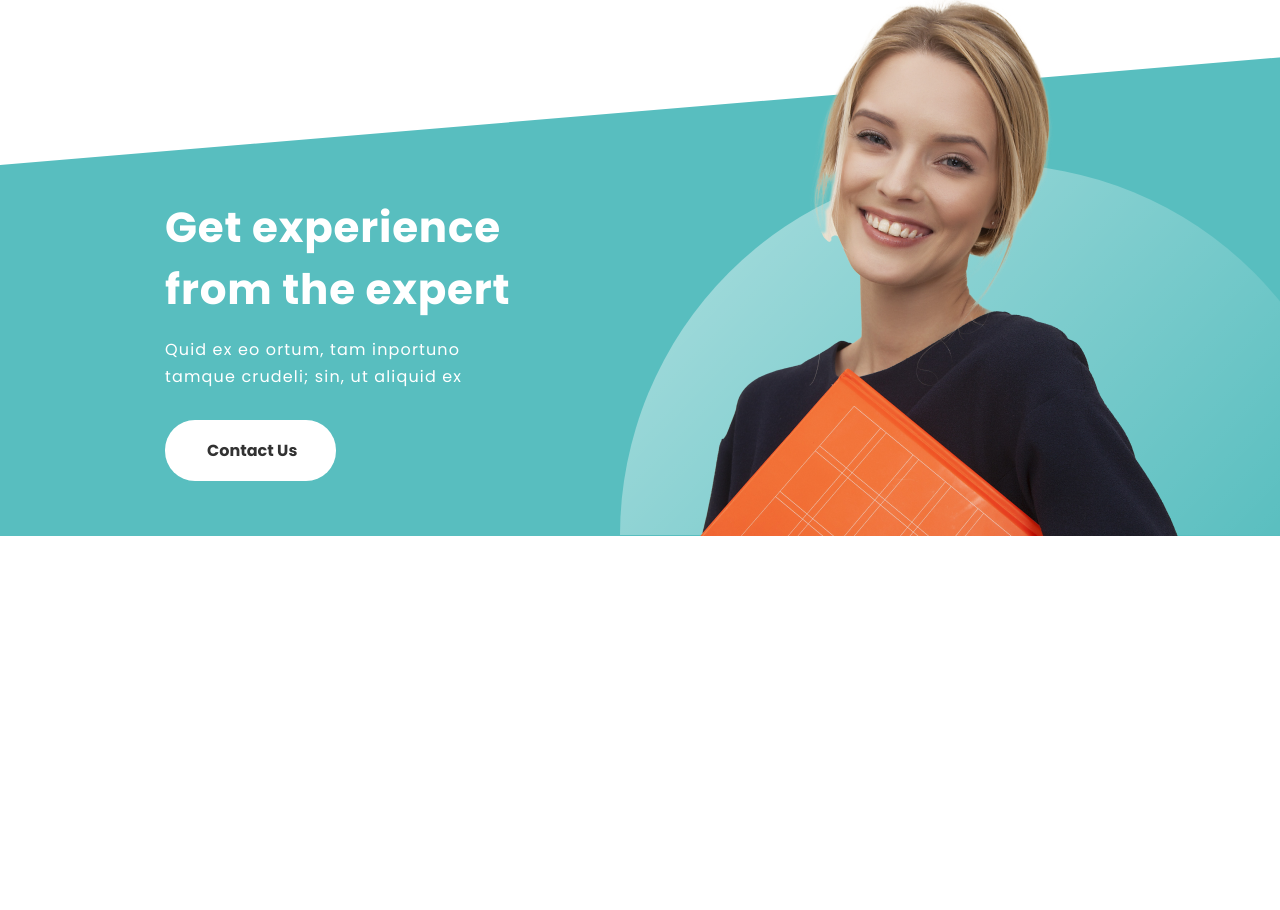
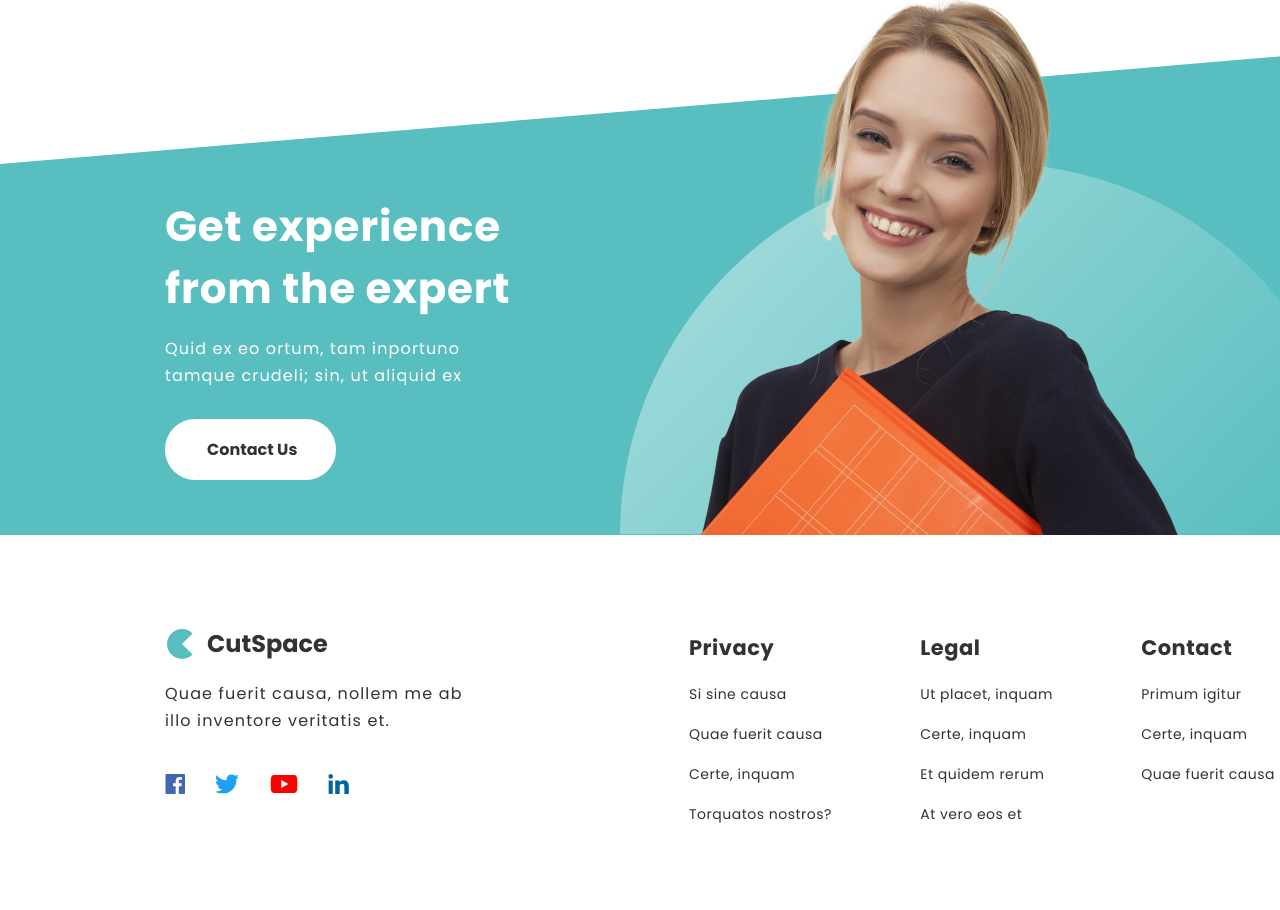
Before and after one commit to Limonbird/cutspace, a plain HTML site: page index.html in a window 1280 px wide. Shown: the part 3908-4818 px from the top of the page. Before the commit the page ends 4444 px from the top, so only its background shows below. Drawn offline with Linux system fonts and the light colour scheme.

Commit message:
Добавлен футер

```diff
--- a/index.html
+++ b/index.html
@@ -11,12 +11,12 @@
     <header class="header">
       <div class="container">
         <div class="header__body">
-          <div class="header__logo">
+          <div class="logo">
             <svg width="30px" height="30px">
               <title>CutSpace</title>
               <use href="./assets/icons.svg#logo" />
             </svg>
-            <span class="header__title">CutSpace</span>
+            <span class="logo__title">CutSpace</span>
           </div>
           <nav class="header__nav">
             <ul class="header__list">
@@ -385,6 +385,102 @@
         </div>
       </section>
     </main>
+    <footer class="footer">
+      <div class="container">
+        <div class="footer__body">
+          <div class="footer__about">
+            <div class="logo footer__logo">
+              <svg width="30px" height="30px">
+                <title>CutSpace</title>
+                <use href="./assets/icons.svg#logo" />
+              </svg>
+              <span class="logo__title">CutSpace</span>
+            </div>
+            <p>Quae fuerit causa, nollem me ab illo inventore veritatis et.</p>
+            <ul class="footer__social">
+              <li>
+                <a href="#!" class="footer__icon">
+                  <svg width="20px" height="20px">
+                    <use href="./assets/icons.svg#facebook" />
+                  </svg>
+                </a>
+              </li>
+              <li>
+                <a href="#!" class="footer__icon">
+                  <svg width="24.5px" height="20px">
+                    <use href="./assets/icons.svg#twitter" />
+                  </svg>
+                </a>
+              </li>
+              <li>
+                <a href="#!" class="footer__icon">
+                  <svg width="28.5px" height="20px">
+                    <use href="./assets/icons.svg#youtube" />
+                  </svg>
+                </a>
+              </li>
+              <li>
+                <a href="#!" class="footer__icon">
+                  <svg width="20.9px" height="20px">
+                    <use href="./assets/icons.svg#linkedin" />
+                  </svg>
+                </a>
+              </li>
+            </ul>
+          </div>
+          <ul class="footer__list">
+            <li class="footer-unit">
+              <h5 class="footer-unit__title">Privacy</h5>
+              <ul class="footer-unit__list">
+                <li class="footer-unit__item">
+                  <a href="#!">Si sine causa</a>
+                </li>
+                <li class="footer-unit__item">
+                  <a href="#!">Quae fuerit causa</a>
+                </li>
+                <li class="footer-unit__item">
+                  <a href="#!">Certe, inquam</a>
+                </li>
+                <li class="footer-unit__item">
+                  <a href="#!">Torquatos nostros?</a>
+                </li>
+              </ul>
+            </li>
+            <li class="footer-unit">
+              <h5 class="footer-unit__title">Legal</h5>
+              <ul class="footer-unit__list">
+                <li class="footer-unit__item">
+                  <a href="#!">Ut placet, inquam</a>
+                </li>
+                <li class="footer-unit__item">
+                  <a href="#!">Certe, inquam</a>
+                </li>
+                <li class="footer-unit__item">
+                  <a href="#!">Et quidem rerum</a>
+                </li>
+                <li class="footer-unit__item">
+                  <a href="#!">At vero eos et</a>
+                </li>
+              </ul>
+            </li>
+            <li class="footer-unit">
+              <h5 class="footer-unit__title">Contact</h5>
+              <ul class="footer-unit__list">
+                <li class="footer-unit__item">
+                  <a href="#!">Primum igitur</a>
+                </li>
+                <li class="footer-unit__item">
+                  <a href="#!">Certe, inquam</a>
+                </li>
+                <li class="footer-unit__item">
+                  <a href="#!">Quae fuerit causa</a>
+                </li>
+              </ul>
+            </li>
+          </ul>
+        </div>
+      </div>
+    </footer>
     <script src="./index.js"></script>
   </body>
 </html>
--- a/styles/scss/base/_reset.scss
+++ b/styles/scss/base/_reset.scss
@@ -42,6 +42,11 @@ h4 {
   letter-spacing: 0.5px;
 }
 
+h5 {
+  font-size: 21px;
+  letter-spacing: 0.5px;
+}
+
 h6 {
   font-size: inherit;
 }
@@ -60,6 +65,7 @@ ul {
 a {
   color: inherit;
   text-decoration: none;
+  transition: color $base-duration ease;
 
   &:hover {
     color: $orange;
--- a/styles/scss/blocks/_experience.scss
+++ b/styles/scss/blocks/_experience.scss
@@ -1,11 +1,11 @@
 .experience {
   background: url('../../assets/images/bg/slope.svg') no-repeat bottom;
+  background-size: 100%;
 
   &__body {
     align-items: flex-end;
     display: flex;
     gap: 175px;
-    height: 505px;
   }
 
   &__picture {
--- a/styles/scss/blocks/_page.scss
+++ b/styles/scss/blocks/_page.scss
@@ -24,6 +24,6 @@
   }
 
   &__words {
-    margin-bottom: 40px;
+    margin-bottom: -3px;
   }
 }
--- /dev/null
+++ b/styles/scss/components/_logo.scss
@@ -0,0 +1,10 @@
+.logo {
+  align-items: center;
+  display: flex;
+
+  &__title {
+    font-size: 24px;
+    font-weight: bold;
+    margin-left: 12px;
+  }
+}
--- /dev/null
+++ b/styles/scss/layout/_footer-unit.scss
@@ -0,0 +1,18 @@
+.footer-unit {
+  &__title {
+    margin-bottom: 18px;
+  }
+
+  &__list {
+    @include list-unstyled;
+    font-size: 14px;
+    letter-spacing: 0.5px;
+    line-height: 1.93;
+  }
+
+  &__item {
+    & + & {
+      margin-top: 13px;
+    }
+  }
+}
--- /dev/null
+++ b/styles/scss/layout/_footer.scss
@@ -0,0 +1,39 @@
+.footer {
+  &__body {
+    column-gap: 218px;
+    display: grid;
+    grid-template-columns: 306px 1fr;
+    padding-bottom: 82px;
+    padding-top: 89px;
+  }
+
+  &__logo {
+    letter-spacing: normal;
+    margin-bottom: 15px;
+  }
+
+  &__social {
+    @include list-unstyled;
+    display: flex;
+    gap: 30px;
+    margin-top: 36px;
+  }
+
+  &__icon {
+    display: block;
+    transform: scale(1);
+    transition: transform calc($base-duration / 2) ease;
+
+    &:hover {
+      transform: scale(1.2);
+    }
+  }
+
+  &__list {
+    @include list-unstyled;
+    display: flex;
+    gap: 85px;
+    justify-content: space-between;
+    margin-top: 8px;
+  }
+}
--- a/styles/scss/layout/_header.scss
+++ b/styles/scss/layout/_header.scss
@@ -6,17 +6,6 @@
     padding-bottom: 33px;
     padding-top: 37px;
     letter-spacing: normal;
-  }
-
-  &__logo {
-    display: flex;
-    align-items: center;
-  }
-
-  &__title {
-    font-size: 24px;
-    font-weight: bold;
-    margin-left: 12px;
   }
 
   &__list {
--- a/styles/scss/main.scss
+++ b/styles/scss/main.scss
@@ -9,9 +9,12 @@
 // components
 @import 'components/container';
 @import 'components/button';
+@import 'components/logo';
 
 // layout
 @import 'layout/header';
+@import 'layout/footer';
+@import 'layout/footer-unit';
 
 // blocks
 @import 'blocks/page';
```
Also changed, not shown: styles/css/main.css.
